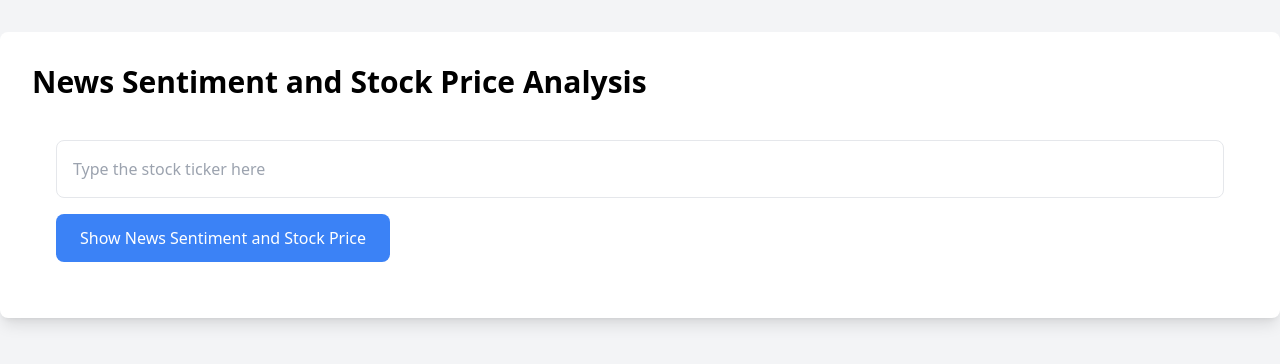
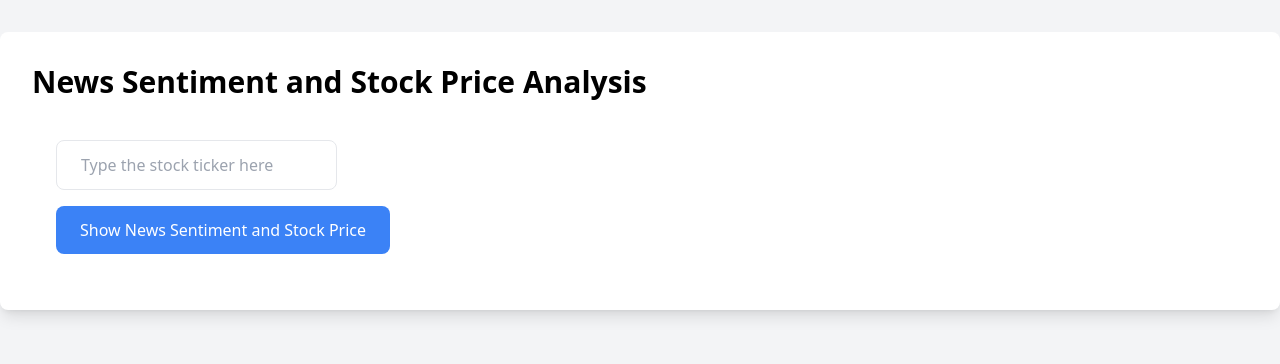
Before and after one commit to dshilman/stock-sentiment-analysis, a Flask app: page / in a window 1280 px wide. Shown: the top 364 px of the page. Run offline with Flask 3, Linux system fonts and the light colour scheme; some libraries are stand-ins or nearby versions.

```diff
--- a/templates/index.html
+++ b/templates/index.html
@@ -12,7 +12,7 @@
       <h1 class="text-3xl font-bold mb-4">News Sentiment and Stock Price Analysis</h1>
       <form class="flex-auto p-6" action="analyze" method="POST" align="center">
         <div class="flex items-center space-x-4">
-          <input id="ticker" name="ticker" type="text" placeholder="Type the stock ticker here" class="flex-grow p-4 border rounded-lg">
+          <input id="ticker" name="ticker" type="text" placeholder="Type the stock ticker here" class="appearance-none block width=10 border-gray-30 text-black border border rounded-lg py-3 px-6">
         </div>
         <div class="htmx-indicator h-4 w-2 bg-blue-500 invisible rounded-full"></div>
         <div class="flex-auto flex space-x-4">
```
